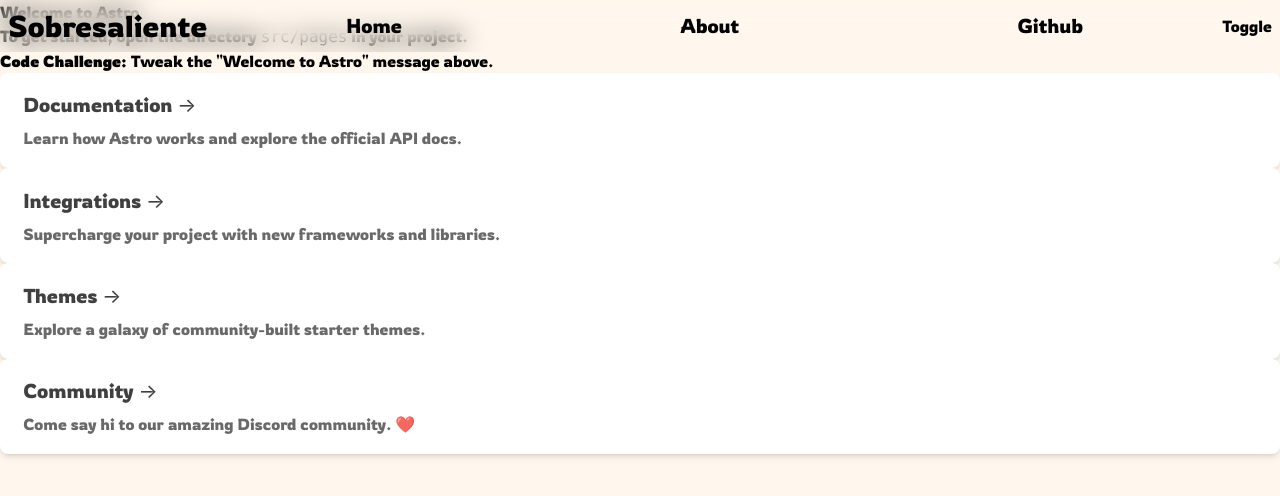
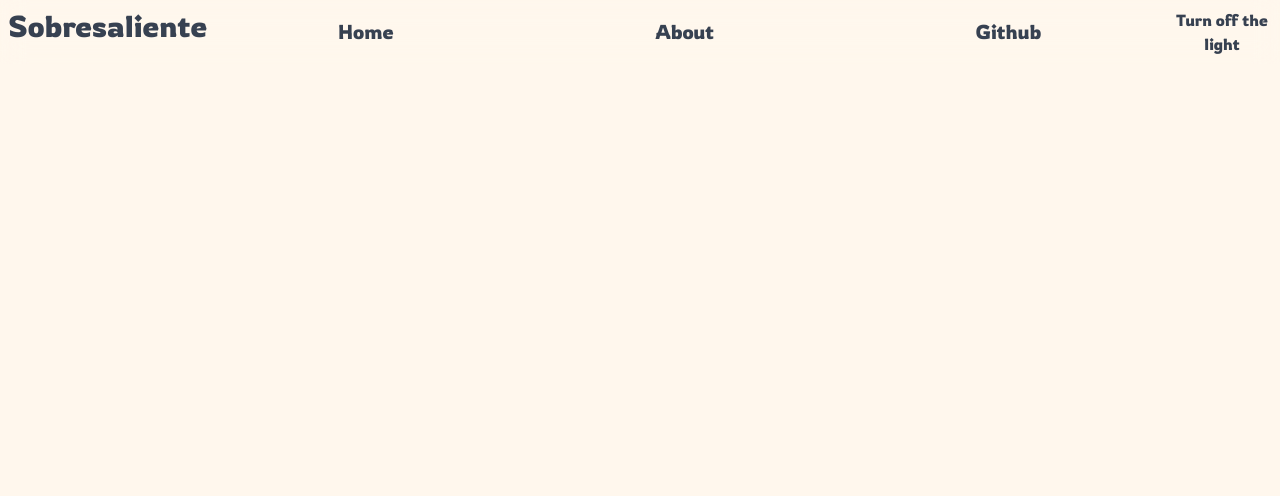
Before and after one commit to sobresaliente/my-world, an Astro site: page / in a window 1280 px wide. Built offline with nearby package versions, Linux system fonts and the light colour scheme; Astro itself is replaced by a stand-in of ours.

Commit message:
Add toggle themes

```diff
--- a/src/components/Header.astro
+++ b/src/components/Header.astro
@@ -13,5 +13,5 @@
             <li><a href="https://github.com/sobresaliente">Github</a></li>
         </ul>
     </nav>
-    <ToggleTheme />
+    <ToggleTheme  client:load/>
 </header>
--- a/src/components/ToggleTheme.tsx
+++ b/src/components/ToggleTheme.tsx
@@ -1,4 +1,4 @@
-import { useState } from "react"
+import { useEffect, useState } from "react"
 
 export const ToggleTheme = () => {
     const [theme, setTheme] = useState(() => {
@@ -18,7 +18,29 @@
         return 'light';
     });
 
+    const toggleTheme = () => {
+        console.log('clicked');
+
+        const newTheme = theme === 'light' ? 'dark' : 'light';
 
 
-    return <button type="button">Toggle</button>
+        localStorage.setItem('theme', newTheme);
+        setTheme(newTheme);
+    }
+
+    useEffect(() => {
+        const root = document.documentElement;
+        if (theme === 'light') {
+            root.classList.remove('dark');
+        } else {
+            root.classList.add('dark');
+        }
+    }, [theme]);
+
+
+
+
+
+
+    return <button type="button" onClick={toggleTheme}>{theme === 'light' ? 'Turn off the light' : 'Turn on the light' }</button>
 }
--- a/src/layouts/Layout.astro
+++ b/src/layouts/Layout.astro
@@ -15,7 +15,7 @@
 		<meta name="generator" content={Astro.generator} />
 		<title>{title}</title>
 	</head>
-	<body class="bg-orange-50">
+	<body class="bg-orange-50 text-gray-700 dark:bg-gray-700 dark:text-orange-50">
 		<slot />
 	</body>
 </html>
--- a/src/pages/index.astro
+++ b/src/pages/index.astro
@@ -7,33 +7,7 @@
 <Layout title="Saliente">
 	<main>
         <Header></Header>
-		<h1>Welcome to <span class="text-gradient">Astro</span></h1>
-		<p class="instructions">
-			To get started, open the directory <code>src/pages</code> in your project.<br />
-			<strong>Code Challenge:</strong> Tweak the "Welcome to Astro" message above.
-		</p>
-		<ul role="list" class="link-card-grid">
-			<Card
-				href="https://docs.astro.build/"
-				title="Documentation"
-				body="Learn how Astro works and explore the official API docs."
-			/>
-			<Card
-				href="https://astro.build/integrations/"
-				title="Integrations"
-				body="Supercharge your project with new frameworks and libraries."
-			/>
-			<Card
-				href="https://astro.build/themes/"
-				title="Themes"
-				body="Explore a galaxy of community-built starter themes."
-			/>
-			<Card
-				href="https://astro.build/chat/"
-				title="Community"
-				body="Come say hi to our amazing Discord community. ❤️"
-			/>
-		</ul>
+
 	</main>
 </Layout>
 
--- a/tailwind.config.cjs
+++ b/tailwind.config.cjs
@@ -1,6 +1,7 @@
 /** @type {import('tailwindcss').Config} */
 module.exports = {
 	content: ['./src/**/*.{astro,html,js,jsx,md,mdx,svelte,ts,tsx,vue}'],
+    darkMode: 'class',
 	theme: {
 		extend: {},
 	},
```
